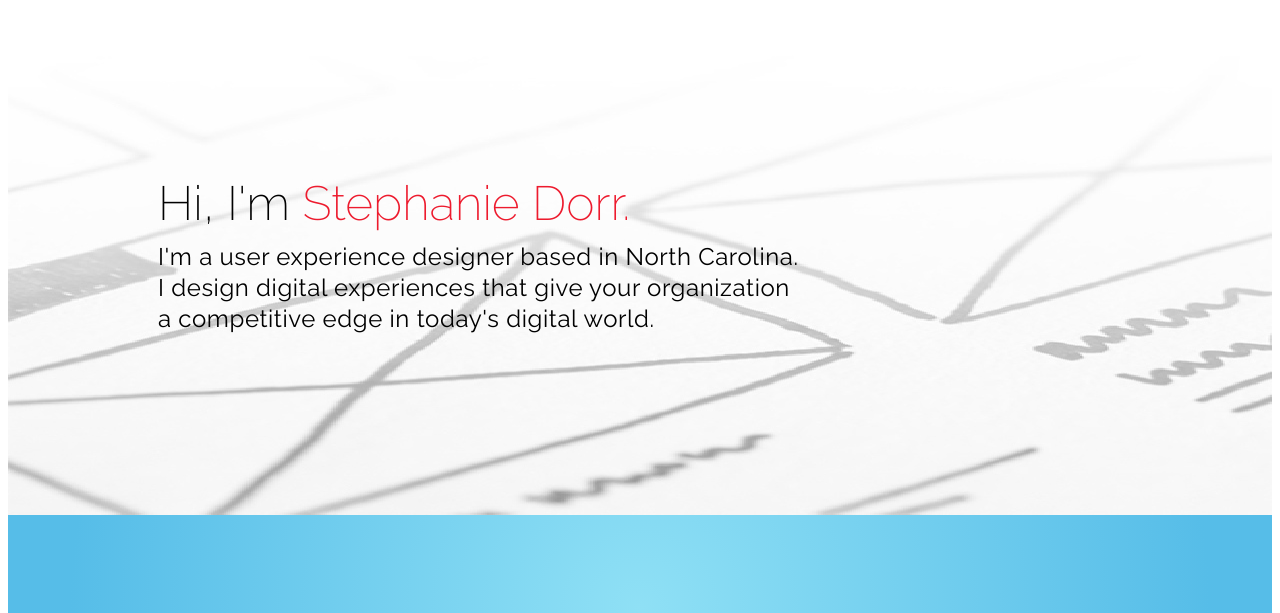
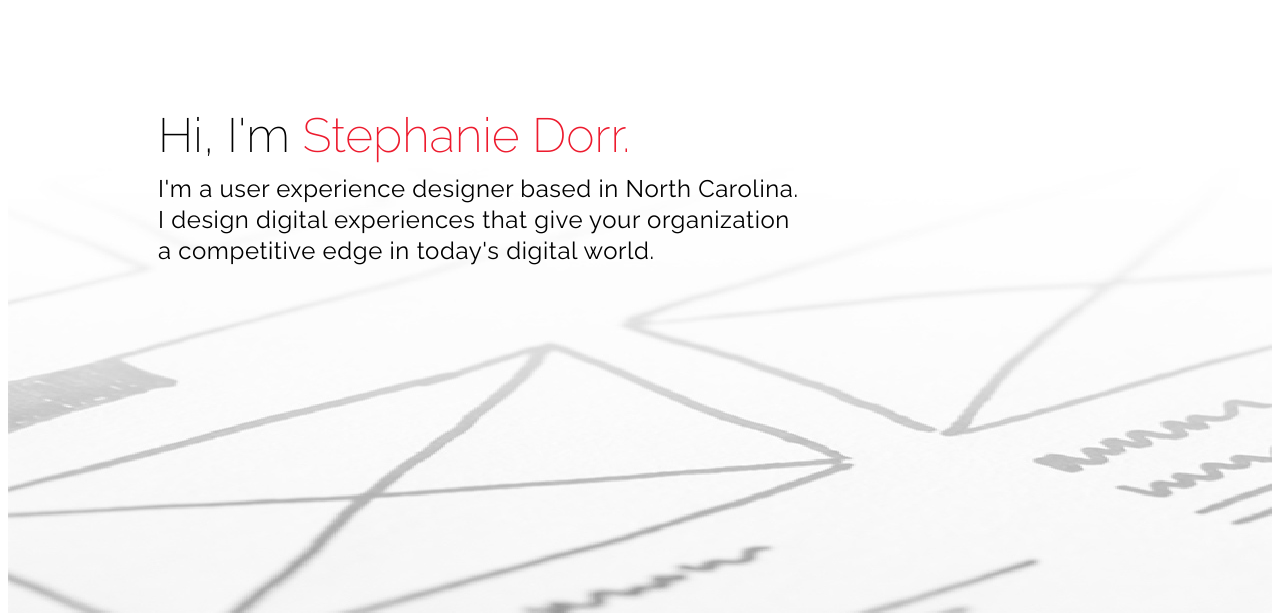
Before and after one commit to stephaniedorr/stephaniedorr.github.io, a plain HTML site: page index.html in a window 1280 px wide. Shown: the part 133-746 px from the top of the page. Drawn offline with nearby package versions, Linux system fonts and the light colour scheme.

Commit message:
changes to main header

```diff
--- a/Styles/main.css
+++ b/Styles/main.css
@@ -66,6 +66,7 @@ a {
 #introduce-myself {
   background-image: url(/assets/images/portfolio-header.jpg);
   height: 650px;
+  margin-top: 120px;
 }
 
 
@@ -78,7 +79,7 @@ a {
   font-family: raleway;
   font-size: 48px;
   font-weight: 200;
-  padding-top: 300px;
+  padding-top: 120px;
   padding-left: 150px;
 }
 
```
